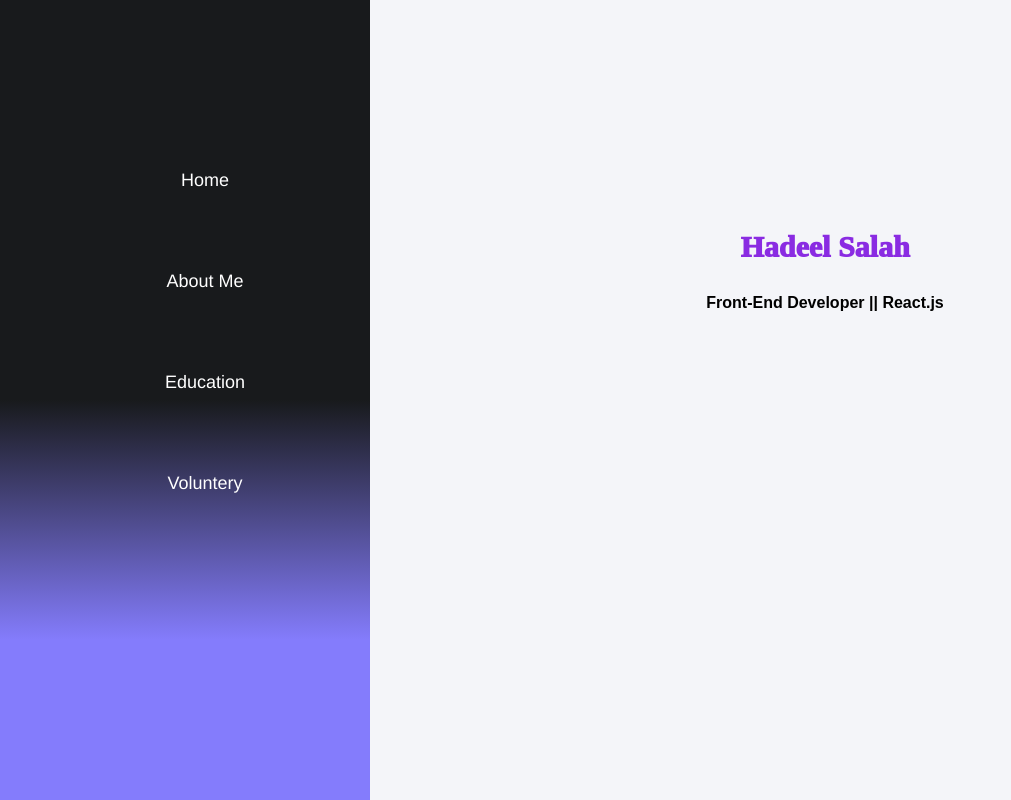
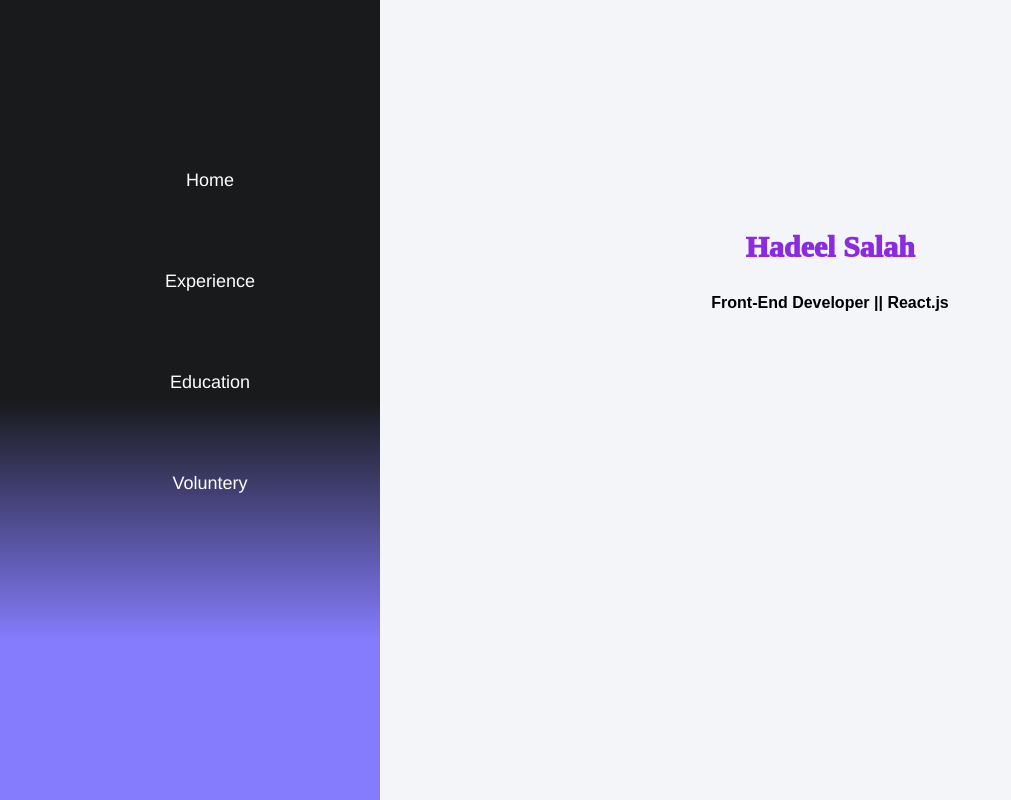
Before and after one commit to Hadeel-Salah/Portfolio, a React (Create React App) app in the folder client/: page / in a window 1280 px wide. Shown: the whole page, without its empty margins (0-1011 px from the left). Built offline with nearby package versions, Linux system fonts and the light colour scheme.

Commit message:
Update Navbar.js

```diff
--- a/client/src/Components/DisplayingChoicesComponents/Navbar.js
+++ b/client/src/Components/DisplayingChoicesComponents/Navbar.js
@@ -23,7 +23,7 @@ class Navbar extends Component{
           <nav>
               <ul>
                   <Navitem item="Home" tolink='/' activity={this.activeItem}></Navitem>
-                  <Navitem item="About Me" tolink='/about' activity={this.activeItem}></Navitem>
+                  <Navitem item="Experience" tolink='/experience' activity={this.activeItem}></Navitem>
                   <Navitem item="Education" tolink='/education' activity={this.activeItem}></Navitem>
                   <Navitem item="Voluntery" tolink='/voluntery' activity={this.activeItem}></Navitem>
 
```
